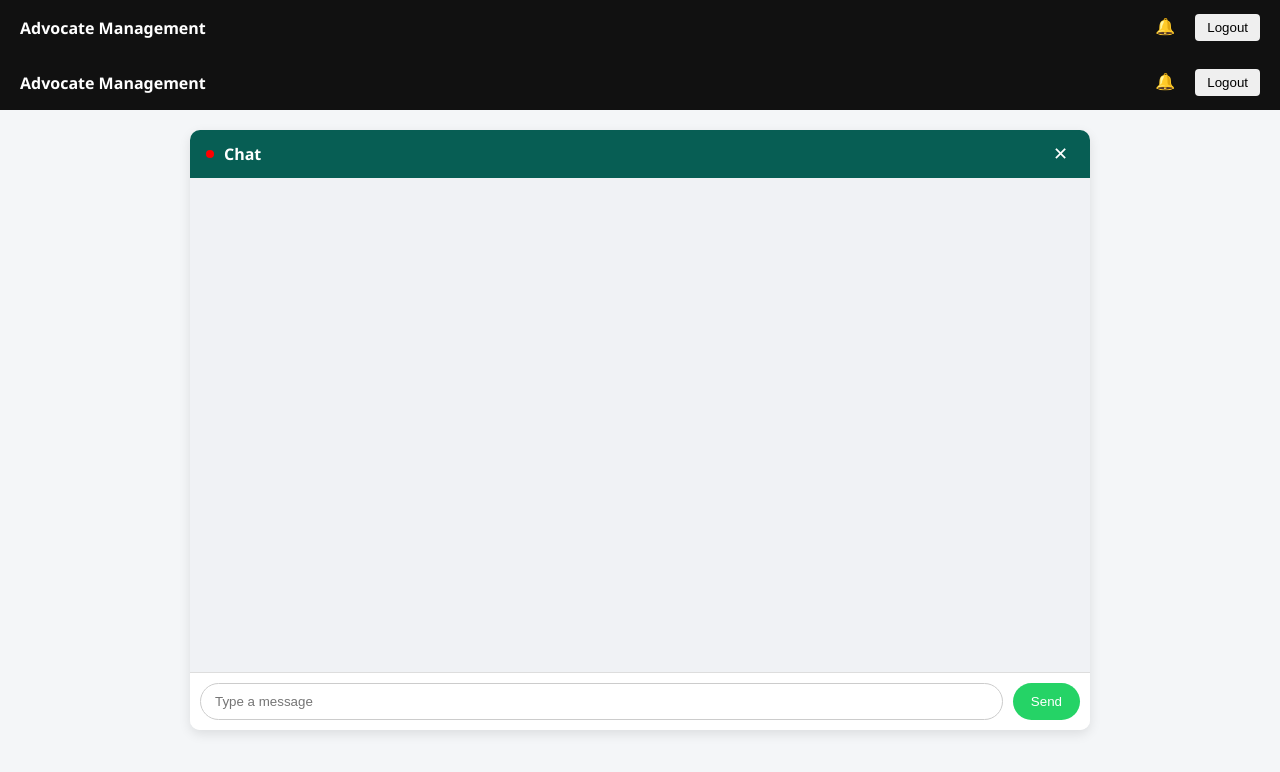
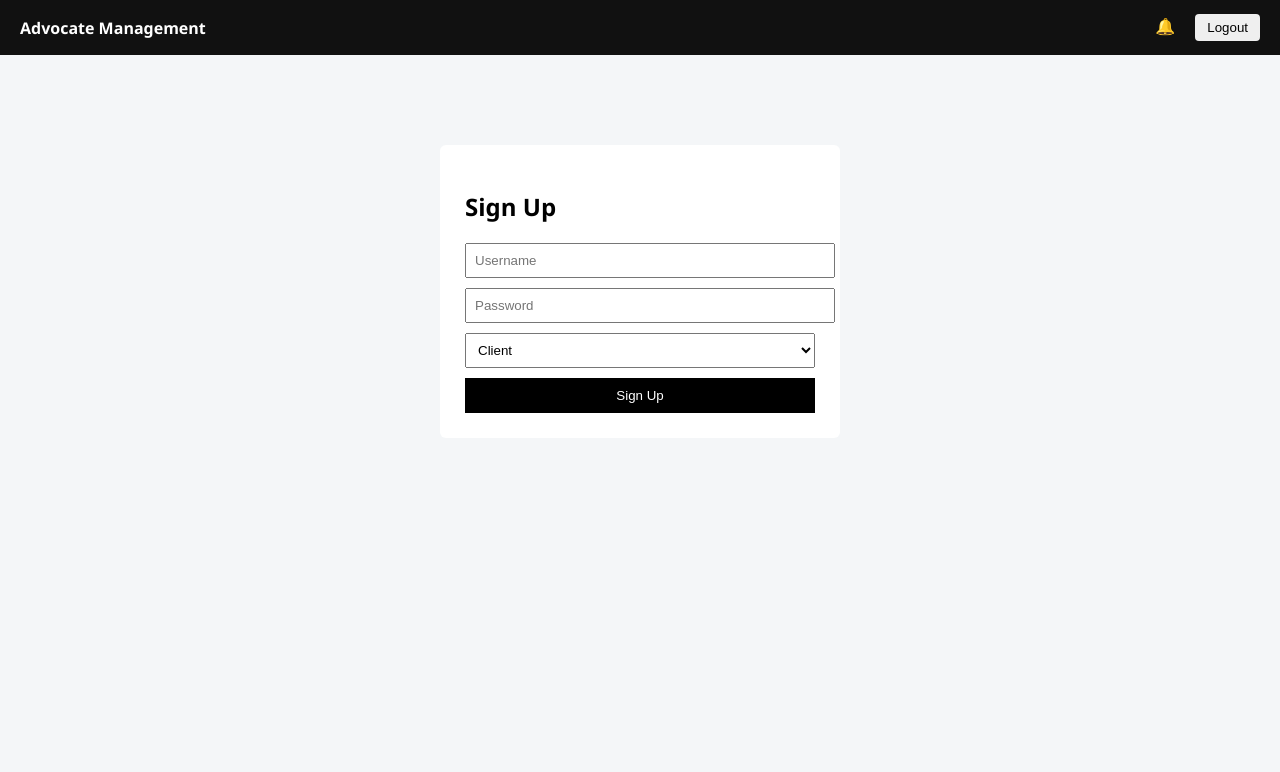
Before and after one commit to vasanthakumar2943-coder/advocate-management, a React (Vite) app: page /signup in a window 1280 px wide. Shown: the top 772 px of the page. Built offline with nearby package versions, Linux system fonts and the light colour scheme.

Commit message:
fixed localhost to backend

```diff
--- a/src/App.jsx
+++ b/src/App.jsx
@@ -9,16 +9,21 @@ import ClientDashboard from "./pages/ClientDashboard";
 import AdvocateDashboard from "./pages/AdvocateDashboard";
 import AdminDashboard from "./pages/AdminDashboard";
 import ChatPage from "./pages/ChatPage";
+import PendingApproval from "./pages/PendingApproval";
 
 export default function App() {
   return (
     <BrowserRouter>
-      <Navbar />   {/* ✅ ONLY HERE */}
+      <Navbar /> {/* ✅ ONLY HERE */}
 
       <Routes>
+        {/* ================= AUTH ================= */}
         <Route path="/" element={<Login />} />
+        <Route path="/login" element={<Login />} />
         <Route path="/signup" element={<Signup />} />
+        <Route path="/pending" element={<PendingApproval />} />
 
+        {/* ================= CLIENT ================= */}
         <Route
           path="/client"
           element={
@@ -28,6 +33,7 @@ export default function App() {
           }
         />
 
+        {/* ================= ADVOCATE ================= */}
         <Route
           path="/advocate"
           element={
@@ -37,6 +43,7 @@ export default function App() {
           }
         />
 
+        {/* ================= ADMIN ================= */}
         <Route
           path="/admin"
           element={
@@ -46,9 +53,14 @@ export default function App() {
           }
         />
 
+        {/* ================= CHAT (PROTECTED) ================= */}
         <Route
           path="/chat/:appointmentId"
-          element={<ChatPage />}
+          element={
+            <PrivateRoute>
+              <ChatPage />
+            </PrivateRoute>
+          }
         />
       </Routes>
     </BrowserRouter>
--- a/src/components/PrivateRoute.jsx
+++ b/src/components/PrivateRoute.jsx
@@ -2,11 +2,15 @@ import React from "react";
 import { Navigate } from "react-router-dom";
 
 export default function PrivateRoute({ children, role }) {
-  const token = localStorage.getItem("token");
+  // ✅ USE UPDATED TOKEN KEY
+  const token = localStorage.getItem("access");
   const userRole = localStorage.getItem("role");
 
-  if (!token) return <Navigate to="/" />;
-  if (role && role !== userRole) return <Navigate to="/" />;
+  // 🔐 NOT LOGGED IN
+  if (!token) return <Navigate to="/login" />;
+
+  // 🔐 ROLE RESTRICTION (UNCHANGED LOGIC)
+  if (role && role !== userRole) return <Navigate to="/login" />;
 
   return children;
 }
--- a/src/pages/ChatPage.jsx
+++ b/src/pages/ChatPage.jsx
@@ -11,22 +11,27 @@ export default function ChatPage() {
   const [typing, setTyping] = useState("");
   const [status, setStatus] = useState("offline");
 
-  const token = localStorage.getItem("token");
+  // ✅ UPDATED STORAGE KEYS
+  const token = localStorage.getItem("access");
   const username = localStorage.getItem("username");
 
   /* ===========================
      CONNECT WEBSOCKET (SAFE)
   =========================== */
   useEffect(() => {
-    if (!token) return;
+    if (!token) {
+      window.location.href = "/login";
+      return;
+    }
 
     // 🔥 PREVENT DOUBLE CONNECTION
     if (wsRef.current && wsRef.current.readyState === WebSocket.OPEN) {
       return;
     }
 
+    // ✅ WSS FOR RAILWAY
     const ws = new WebSocket(
-      `ws://127.0.0.1:8000/ws/chat/${appointmentId}/?token=${token}`
+      `wss://web-production-d827.up.railway.app/ws/chat/${appointmentId}/?token=${token}`
     );
 
     wsRef.current = ws;
@@ -64,7 +69,7 @@ export default function ChatPage() {
   }, [appointmentId, token, username]);
 
   /* ===========================
-     SEND MESSAGE
+     SEND MESSAGE (UNCHANGED)
   =========================== */
   const sendMessage = () => {
     if (!text.trim()) return;
@@ -79,7 +84,7 @@ export default function ChatPage() {
       message: text,
     };
 
-    // ✅ INSTANT UI UPDATE (WhatsApp style)
+    // ✅ INSTANT UI UPDATE
     setMessages((prev) => [...prev, msg]);
 
     wsRef.current.send(JSON.stringify(msg));
--- a/src/pages/Login.jsx
+++ b/src/pages/Login.jsx
@@ -1,5 +1,12 @@
 import React, { useState } from "react";
 import axios from "axios";
+
+/* =====================================================
+   AXIOS BASE CONFIG (UPGRADE)
+   ===================================================== */
+const API = axios.create({
+  baseURL: "https://web-production-d827.up.railway.app/api",
+});
 
 export default function Login() {
   const [username, setUsername] = useState("");
@@ -15,35 +22,34 @@ export default function Login() {
       // ======================
       // GET JWT TOKEN
       // ======================
-      const tokenRes = await axios.post(
-        "http://127.0.0.1:8000/api/token/",
-        { username, password }
-      );
+      const tokenRes = await API.post("/auth/login/", {
+        username,
+        password,
+      });
 
-      const token = tokenRes.data.access;
+      const access = tokenRes.data.access;
+      const refresh = tokenRes.data.refresh;
 
-      // ✅ STORE TOKEN (SINGLE SOURCE OF TRUTH)
-      localStorage.setItem("token", token);
+      // ✅ STORE TOKENS (UPGRADE – DO NOT CHANGE LOGIC)
+      localStorage.setItem("access", access);
+      localStorage.setItem("refresh", refresh);
       localStorage.setItem("username", username);
 
       // ======================
       // GET USER DETAILS
       // ======================
-      const meRes = await axios.get(
-        "http://127.0.0.1:8000/api/me/",
-        {
-          headers: {
-            Authorization: `Bearer ${token}`,
-          },
-        }
-      );
+      const meRes = await API.get("/auth/me/", {
+        headers: {
+          Authorization: `Bearer ${access}`,
+        },
+      });
 
       const { role, status } = meRes.data;
 
       localStorage.setItem("role", role);
 
       // ======================
-      // ROLE BASED REDIRECT
+      // ROLE BASED REDIRECT (UNCHANGED)
       // ======================
       if (role === "admin") {
         window.location.href = "/admin";
--- a/src/pages/PendingApproval.jsx
+++ b/src/pages/PendingApproval.jsx
@@ -1,10 +1,30 @@
-import React from "react";
+import React, { useEffect } from "react";
 
 export default function PendingApproval() {
+  useEffect(() => {
+    const token = localStorage.getItem("access");
+
+    // 🔐 Safety: if user is logged out
+    if (!token) {
+      window.location.href = "/login";
+    }
+  }, []);
+
   return (
     <div className="container">
       <h2>Your account is pending approval</h2>
       <p>Please wait for admin approval.</p>
+
+      <p style={{ marginTop: "16px", color: "#666" }}>
+        You will be able to access your dashboard once approved.
+      </p>
+
+      <button
+        style={{ marginTop: "20px" }}
+        onClick={() => window.location.reload()}
+      >
+        Check again
+      </button>
     </div>
   );
 }
--- a/src/pages/Signup.jsx
+++ b/src/pages/Signup.jsx
@@ -1,144 +1,63 @@
-import React, { useEffect, useRef, useState } from "react";
-import { useParams } from "react-router-dom";
-import Navbar from "../components/Navbar";
+import React, { useState } from "react";
+import axios from "axios";
 
-export default function ChatPage() {
-  const { appointmentId } = useParams();
-  const [messages, setMessages] = useState([]);
-  const [text, setText] = useState("");
-  const [typingUser, setTypingUser] = useState("");
-  const [status, setStatus] = useState("offline");
+/* =====================================================
+   AXIOS BASE CONFIG (UPGRADE ONLY)
+   ===================================================== */
+const API = axios.create({
+  baseURL: "https://web-production-d827.up.railway.app/api",
+});
 
-  const wsRef = useRef(null);
-  const token = localStorage.getItem("token");
-  const username = localStorage.getItem("username");
+export default function Signup() {
+  const [username, setUsername] = useState("");
+  const [password, setPassword] = useState("");
+  const [role, setRole] = useState("client");
 
-  /* ============================
-     CONNECT WEBSOCKET (ONCE)
-  ============================ */
-  useEffect(() => {
-    if (!token || wsRef.current) return;
-
-    const ws = new WebSocket(
-      `ws://127.0.0.1:8000/ws/chat/${appointmentId}/?token=${token}`
-    );
-
-    wsRef.current = ws;
-
-    ws.onopen = () => {
-      console.log("WebSocket connected");
-      setStatus("online");
-    };
-
-    ws.onclose = () => {
-      console.log("WebSocket closed");
-      setStatus("offline");
-      wsRef.current = null;
-    };
-
-    ws.onerror = (err) => {
-      console.error("WebSocket error", err);
-    };
-
-    ws.onmessage = (e) => {
-      const data = JSON.parse(e.data);
-
-      if (data.message) {
-        setMessages((prev) => [...prev, data]);
-        setTypingUser("");
-      }
-
-      if (data.typing && data.sender !== username) {
-        setTypingUser(`${data.sender} is typing...`);
-      }
-    };
-
-    return () => {
-      if (ws.readyState === WebSocket.OPEN) {
-        ws.close();
-      }
-      wsRef.current = null;
-    };
-  }, [appointmentId, token, username]);
-
-  /* ============================
-     SEND MESSAGE (SAFE)
-  ============================ */
-  const sendMessage = () => {
-    if (!text.trim()) return;
-
-    if (!wsRef.current || wsRef.current.readyState !== WebSocket.OPEN) {
-      console.warn("WebSocket not ready");
+  const signup = async () => {
+    if (!username || !password) {
+      alert("Please fill all fields");
       return;
     }
 
-    const msg = {
-      message: text,
-      sender: username,
-    };
+    try {
+      await API.post("/auth/signup/", {
+        username,
+        password,
+        role,
+      });
 
-    // ✅ Show message instantly (WhatsApp behavior)
-    setMessages((prev) => [...prev, msg]);
-
-    wsRef.current.send(JSON.stringify(msg));
-    setText("");
-  };
-
-  const sendTyping = () => {
-    if (wsRef.current?.readyState === WebSocket.OPEN) {
-      wsRef.current.send(
-        JSON.stringify({
-          typing: true,
-          sender: username,
-        })
-      );
+      alert("Signup successful. Please login.");
+      window.location.href = "/login";
+    } catch (err) {
+      if (err.response?.status === 400) {
+        alert("Username already exists. Try another.");
+      } else {
+        alert("Signup failed. Server error.");
+      }
     }
   };
 
   return (
-    <>
-      <Navbar />
+    <div className="login-box">
+      <h2>Sign Up</h2>
 
-      <div className="chat-container">
-        <div className="chat-header">
-          <div className="chat-header-left">
-            <span className={`status-dot ${status}`} />
-            <span className="chat-title">Chat</span>
-          </div>
+      <input
+        placeholder="Username"
+        onChange={(e) => setUsername(e.target.value)}
+      />
 
-          <button
-            className="chat-close"
-            onClick={() => window.history.back()}
-          >
-            ✕
-          </button>
-        </div>
+      <input
+        type="password"
+        placeholder="Password"
+        onChange={(e) => setPassword(e.target.value)}
+      />
 
-        <div className="chat-messages">
-          {messages.map((m, i) => (
-            <div
-              key={i}
-              className={`chat-bubble ${
-                m.sender === username ? "me" : "other"
-              }`}
-            >
-              {m.message}
-            </div>
-          ))}
+      <select onChange={(e) => setRole(e.target.value)}>
+        <option value="client">Client</option>
+        <option value="advocate">Advocate</option>
+      </select>
 
-          {typingUser && <div className="typing">{typingUser}</div>}
-        </div>
-
-        <div className="chat-input">
-          <input
-            value={text}
-            onChange={(e) => setText(e.target.value)}
-            onKeyDown={sendTyping}
-            placeholder="Type a message"
-          />
-          <button onClick={sendMessage}>Send</button>
-        </div>
-      </div>
-    </>
+      <button onClick={signup}>Sign Up</button>
+    </div>
   );
 }
```
Also changed, not shown: src/api.js (+21 -11 lines), src/pages/AdminDashboard.jsx (+26 -16 lines), src/pages/AdvocateDashboard.jsx (+20 -17 lines), src/pages/ClientDashboard.jsx (+26 -14 lines).
